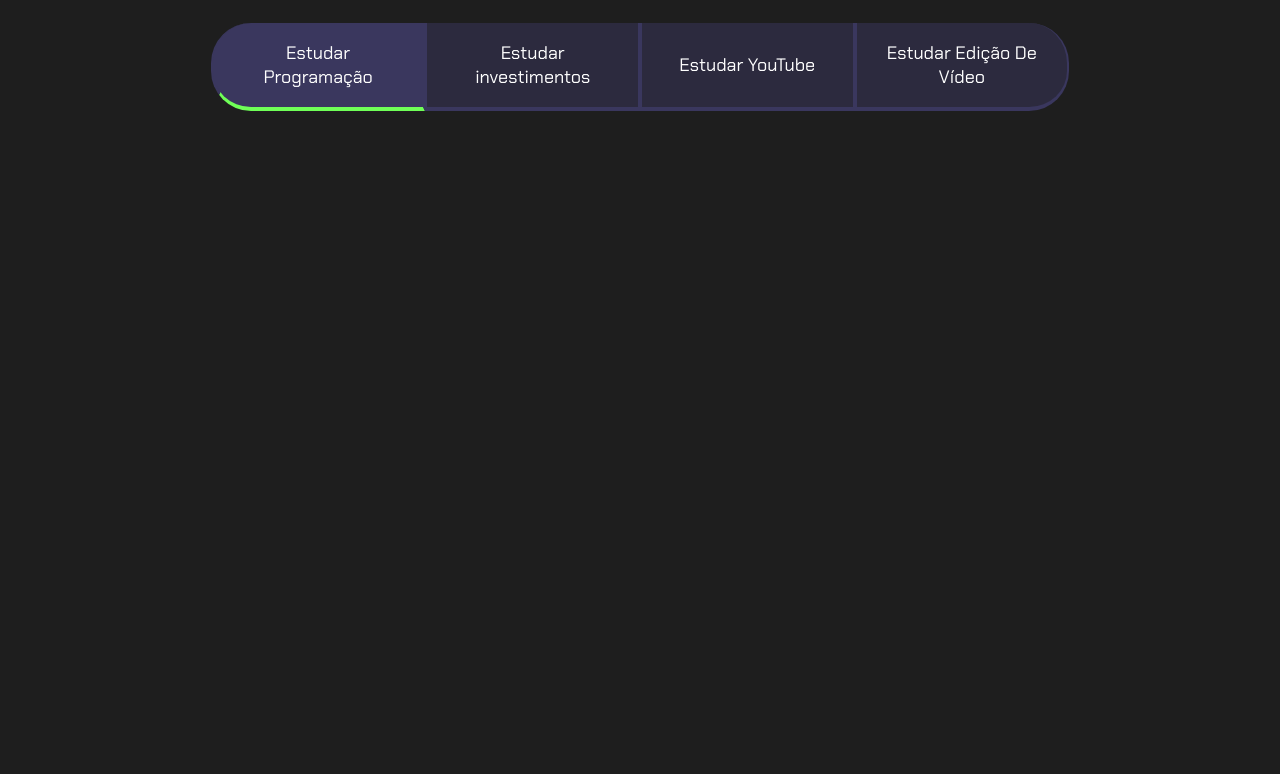
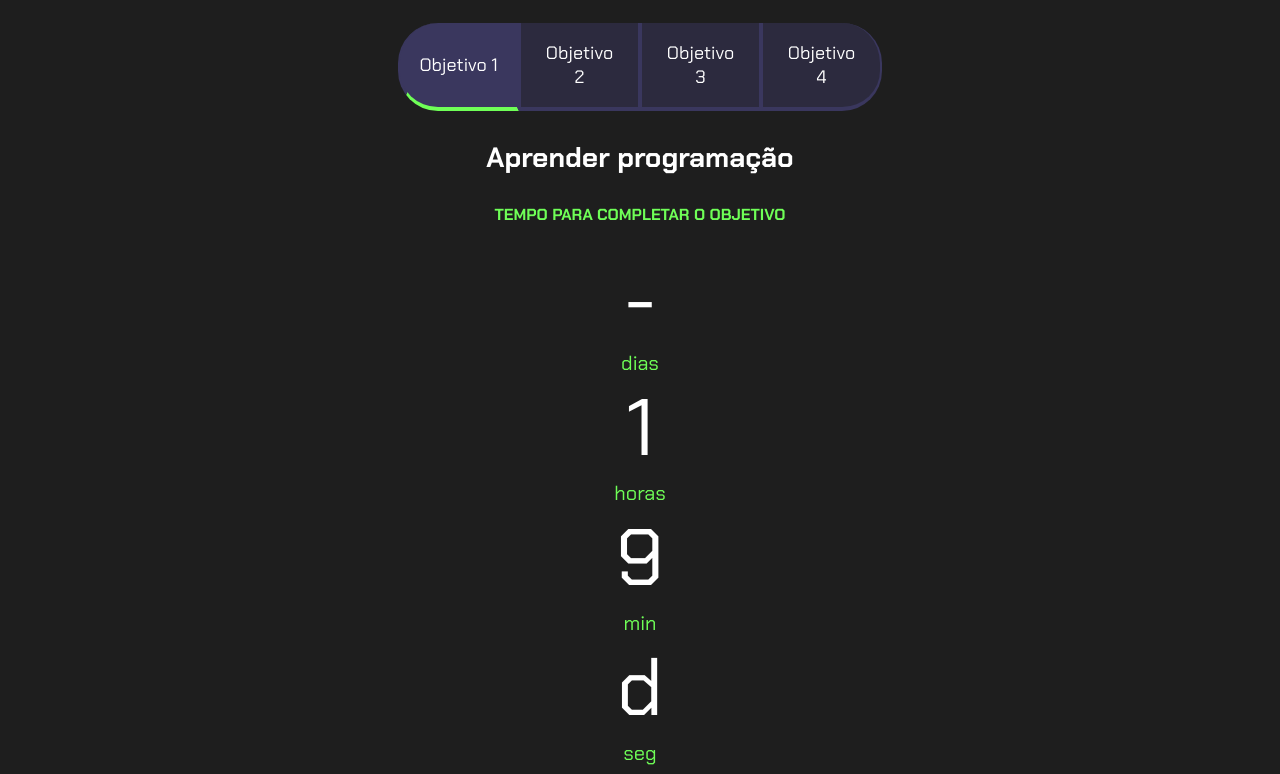
Before and after one commit to Hypnoxiz/3-D, a plain HTML site: page index.html in a window 1280 px wide. Shown: the part 80-854 px from the top of the page. Before the commit the page ends 800 px from the top, so only its background shows below. Drawn offline with Linux system fonts and the light colour scheme.

Commit message:
Add files via upload

```diff
--- a/index.html
+++ b/index.html
@@ -11,13 +11,106 @@
 <body>
     <section class="conteudo-principal">
         <h2 class="titulo-principal">Meus objetivos do ano<span>_</span></h2>
-        <div class="botoes">
-            <button class="botao ativo">Estudar Programação</button>
-            <button class="botao">Estudar investimentos</button>
-            <button class="botao">Estudar YouTube</button>
-            <button class="botao">Estudar Edição De Vídeo</button>
+        <div class="conteudo">
+            <div class="botoes">
+                <button class="botao ativo">Objetivo 1</button>
+                <button class="botao">Objetivo 2</button>
+                <button class="botao">Objetivo 3</button>
+                <button class="botao">Objetivo 4</button>
+            </div>
+            <div class="abas-texto">
+                <div class="aba-conteudo ativo">
+                    <h3 class="aba-conteudo-titulo-principal">Aprender programação</h3>
+                    <h4 class="aba-conteudo-titulo-secundario">Tempo para completar o objetivo</h4>
+                    <div class="contador">
+                        <div class="contador-digito">
+                            <p class="contador-digito-numero" id="dias0">7</p>
+                            <p class="contador-digito-texto">dias</p>
+                        </div>
+                        <div class="contador-digito">
+                            <p class="contador-digito-numero" id="horas0">7</p>
+                            <p class="contador-digito-texto">horas</p>
+                        </div>
+                        <div class="contador-digito">
+                            <p class="contador-digito-numero" id="min0">7</p>
+                            <p class="contador-digito-texto">min</p>
+                        </div>
+                        <div class="contador-digito">
+                            <p class="contador-digito-numero" id="seg0">7</p>
+                            <p class="contador-digito-texto">seg</p>
+                        </div>
+                    </div>
+                </div>
+                <div class="aba-conteudo">
+                    <h3 class="aba-conteudo-titulo-principal">Aprender Sobre Investimento</h3>
+                    <h4 class="aba-conteudo-titulo-secundario">Tempo para completar o objetivo</h4>
+                    <div class="contador">
+                        <div class="contador-digito">
+                            <p class="contador-digito-numero" id="dias1">7</p>
+                            <p class="contador-digito-texto">dias</p>
+                        </div>
+                        <div class="contador-digito">
+                            <p class="contador-digito-numero" id="horas1">7</p>
+                            <p class="contador-digito-texto">horas</p>
+                        </div>
+                        <div class="contador-digito">
+                            <p class="contador-digito-numero" id="min1">7</p>
+                            <p class="contador-digito-texto">min</p>
+                        </div>
+                        <div class="contador-digito">
+                            <p class="contador-digito-numero" id="seg1">7</p>
+                            <p class="contador-digito-texto">seg</p>
+                        </div>
+                    </div>
+                </div>
+                <div class="aba-conteudo">
+                    <h3 class="aba-conteudo-titulo-principal">Aprender a edição dinâmica</h3>
+                    <h4 class="aba-conteudo-titulo-secundario">Tempo para completar o objetivo</h4>
+                    <div class="contador">
+                        <div class="contador-digito">
+                            <p class="contador-digito-numero" id="dias2">7</p>
+                            <p class="contador-digito-texto">dias</p>
+                        </div>
+                        <div class="contador-digito">
+                            <p class="contador-digito-numero" id="horas2">7</p>
+                            <p class="contador-digito-texto">horas</p>
+                        </div>
+                        <div class="contador-digito">
+                            <p class="contador-digito-numero" id="min2">7</p>
+                            <p class="contador-digito-texto">min</p>
+                        </div>
+                        <div class="contador-digito">
+                            <p class="contador-digito-numero" id="seg2">7</p>
+                            <p class="contador-digito-texto">seg</p>
+                        </div>
+                    </div>
+                </div>
+                <div class="aba-conteudo">
+                    <h3 class="aba-conteudo-titulo-principal">Estudar para o enem</h3>
+                    <h4 class="aba-conteudo-titulo-secundario">Tempo para completar o objetivo</h4>
+                    <div class="contador">
+                        <div class="contador-digito">
+                            <p class="contador-digito-numero" id="dias3">7</p>
+                            <p class="contador-digito-texto">dias</p>
+                        </div>
+                        <div class="contador-digito">
+                            <p class="contador-digito-numero" id="horas3">7</p>
+                            <p class="contador-digito-texto">horas</p>
+                        </div>
+                        <div class="contador-digito">
+                            <p class="contador-digito-numero" id="min3">7</p>
+                            <p class="contador-digito-texto">min</p>
+                        </div>
+                        <div class="contador-digito">
+                            <p class="contador-digito-numero" id="seg3">7</p>
+                            <p class="contador-digito-texto">seg</p>
+                        </div>
+                    </div>
+                </div>
+            </div>
         </div>
-        <script src="main.js"
+        <script src="main.js"></script>
     </section>
 </body>
+
 </html>
--- a/main.js
+++ b/main.js
@@ -0,0 +1,54 @@
+const botoes = document.querySelectorAll(".botao");
+const textos = document.querySelectorAll(".aba-conteudo");
+
+for (let i=0; i<botoes.length;i++){
+    botoes[i].onclick=function(){
+        for(j=0;j<botoes.length;j++){
+            botoes[j].classList.remove("ativo");
+            textos[j].classList.remove("ativo");
+        }
+        botoes[i].classList.add("ativo");
+        textos[i].classList.add("ativo");
+    }
+}
+
+const contadores = document.querySelectorAll(".contador");
+const tempoObjetivo1 = new Date("2024-05-20T00:00:00");
+const tempoObjetivo2 = new Date("2024-05-20T00:00:00");
+const tempoObjetivo3 = new Date("2024-05-20T00:00:00");
+const tempoObjetivo4 = new Date("2024-05-20T00:00:00");
+
+const tempos = [tempoObjetivo1,tempoObjetivo2,tempoObjetivo3,tempoObjetivo4];
+
+function calculaTempo(tempoObjetivo){
+    let tempoAtual = new Date();
+    let tempoFinal = tempoObjetivo - tempoAtual;
+    let segundos = Math.floor(tempoFinal/1000);
+    let minutos = Math.floor(segundos/60);
+    let horas = Math.floor(minutos/60);
+    let dias = Math.floor(horas/24);
+
+    segundos %= 60;
+    minutos %= 60;
+    horas %= 24;
+
+    return dias+"dias "+horas+"horas "+minutos+"minutos "+segundos+"segundos";
+}
+
+function atualizaCronometro(){
+    document.getElementById("dias0").textContent = calculaTempo(tempos[0])[0];
+    document.getElementById("horas0").textContent = calculaTempo(tempos[0])[1];
+    document.getElementById("min0").textContent = calculaTempo(tempos[0])[2];
+    document.getElementById("seg0").textContent = calculaTempo(tempos[0])[3];
+
+    for (let i=0;i<contadores.length;i++){
+        // contadores[i].textContent = calculaTempo(tempos[i]);
+    }
+}
+
+function comecaCronometro(){
+    atualizaCronometro();
+    setInterval(atualizaCronometro,1000);
+}
+
+comecaCronometro();
--- a/style.css
+++ b/style.css
@@ -11,7 +11,7 @@
 body{
     background-color: var(--cor-de-fundo);
     color: var(--branco);
-    font-family: 'Chakra Petch', sans-serif;
+    font-family: "Chakra Petch", sans-serif;
 }
 .conteudo-principal {
     display: flex;
@@ -42,26 +42,67 @@ body{
     border-right: 2px solid var(--botao-ativo);
     border-top: none;
 }
+
+.botao:first-child{
+    border-radius: 40px 40px 0 0;
+}
+
 .botoes{
     display: block;
 }
-@media screen and (min-width: 768px){
-    .botoes{
+.botao.ativo{
+    background-color: var(--botao-ativo);
+    border-bottom: 4px solid var(--verde);
+}
+.abas-textos{
+    background-color: var(--texto-fundo);
+    padding: 40px;
+    border-radius: 0 0 40px 40px;
+}
+.aba-conteudo.ativo{
+    display:block;
+}
+.aba-conteudo{
+    display: none;
+}
+.aba-conteudo-titulo-principal{
+    font-size: 28px;
+    text-align: center;
+}
+.aba-conteudo-titulo-secundario{
+    text-align: center;
+    color: var(--verde);
+    text-transform: uppercase;
+}
+@media screen and (min-width: 768px) {
+    .botoes {
         display: flex;
     }
-    .botao:first-child{
-        border-radius: 40px 0px 0px 40px;
+
+    .botao:first-child {
+        border-radius: 40px 0 0 40px;
     }
-    .botao:last-child{
-        border-radius: 0px 40px 40px 0px;
+
+    .botao:last-child {
+        border-radius: 0 40px 40px 0;
     }
 }
-
-.ativo {
-
-    background-color: var(--botao-ativo);
-    border-bottom: 4px solid var(--verde);
-
-
-
+.contador{
+    font-size: 20px;
+    text-align: center;
+    flex-wrap: wrap;
 }
+.contador-digito{
+    padding: 0 16px;
+    text-align: center;
+    min-width: 100px;
+}
+.contador-digito-numero{
+    font-size: 80px;
+    margin: 0;
+}
+.contador-digito-texto{
+    color: var(--verde);
+    font-size: 20px;
+    margin: 0;
+}
```
Also changed, not shown: 1 other file.
